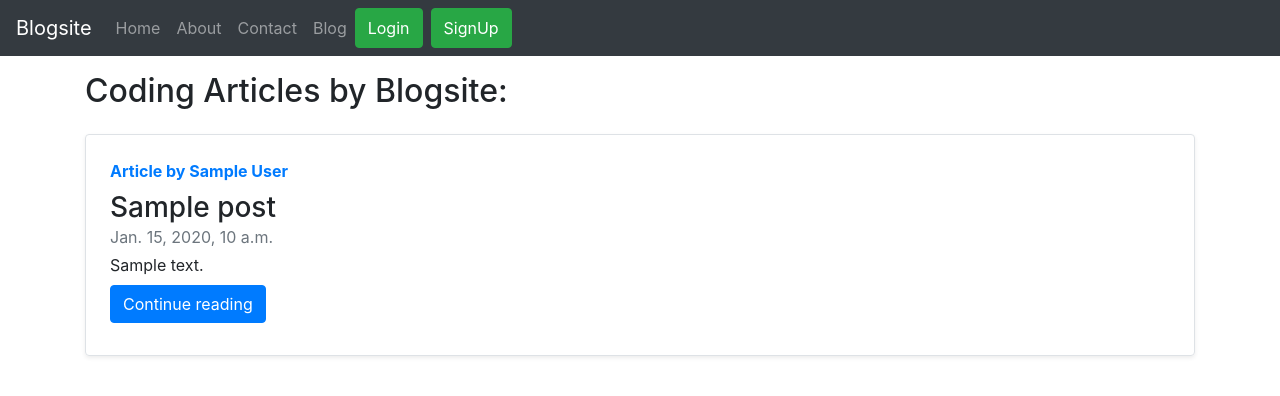
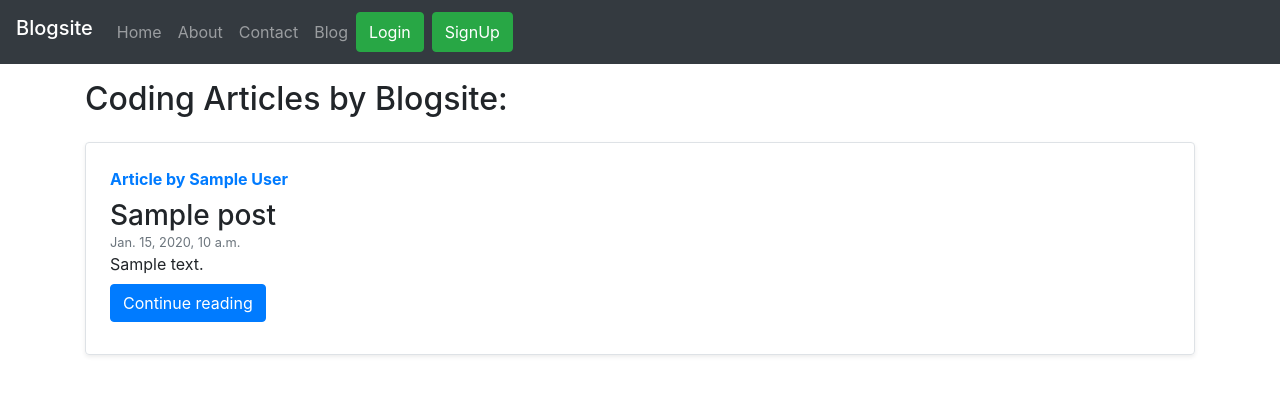
Before and after one commit to Nisargshukla2121/Blogsite, a Django app: template templates/blog/blogHome.html in a window 1280 px wide. Shown: the top 396 px of the page. Run offline with Django 3.2, Linux system fonts and the light colour scheme; the template is opened without the code that fills it: most values are stand-ins (such as "Sample title", 1, 10 or a date in 2020); some libraries are stand-ins or nearby versions.

Commit message:
timestamp for evry post update & post view and Display all blog in latest time order

```diff
--- a/blog/models.py
+++ b/blog/models.py
@@ -1,7 +1,7 @@
 from django.db import models
 from django.contrib.auth.models import User
 from django.urls import reverse
-
+from django.utils import timezone
 # Create your models here.
 class Post(models.Model):
     sno=models.AutoField(primary_key=True)
@@ -9,5 +9,8 @@ class Post(models.Model):
     content=models.TextField()
     slug=models.CharField(max_length=130)
     author = models.ForeignKey(User,  on_delete = models.SET_NULL, null=True)
+    date_posted = models.DateTimeField(default=timezone.now)
+
+
     def __str__(self):
         return self.title
--- a/templates/base.html
+++ b/templates/base.html
@@ -15,7 +15,7 @@
 
 <body>
   <nav class="navbar navbar-expand-lg navbar-dark bg-dark">
-    <a class="navbar-brand" href="/">Blogsite</a>
+    <h4 class="navbar-brand">Blogsite</h4>
     <button class="navbar-toggler" type="button" data-toggle="collapse" data-target="#navbarSupportedContent"
       aria-controls="navbarSupportedContent" aria-expanded="false" aria-label="Toggle navigation">
       <span class="navbar-toggler-icon"></span>
--- a/templates/blog/blogHome.html
+++ b/templates/blog/blogHome.html
@@ -11,7 +11,8 @@
         <div class="col p-4 d-flex flex-column position-static">
             <strong class="d-inline-block mb-2 text-primary">Article by {{post.author}}</strong>
             <h3 class="mb-0">{{post.title}}</h3>
-            <div class="mb-1 text-muted">{{post.datetime}}</div>
+            <small class="text-muted">{{ post.date_posted }}
+  </small>
             <p class="card-text mb-auto">{{post.content| truncatechars:100}}</p>
                 <div class="my-2">
             <a href="/blog/{{post.slug}}" role="button" class="btn btn-primary">Continue reading</a>
@@ -29,15 +30,15 @@
     {% endif %}
     {% for i in allPosts.paginator.page_range %}
       {% if allPosts.number == i %}
-        <li class="active"><span>{{ i }} <span class="sr-only">(current)</span></span></li>
+        &nbsp;&nbsp;<h1><li class="active"><span>{{ i }} <span class="sr-only">(current)</span></h1></span></li>
       {% else %}
-        <li><a href="?page={{ i }}">{{ i }}</a></li>
+       &nbsp; &nbsp; <li><h1><a href="?page={{ i }}">{{ i }}</a></h1></li>
       {% endif %}
     {% endfor %}
     {% if allPosts.has_next %}
-      <li><a href="?page={{ allPosts.next_page_number }}">&raquo;</a></li>
+      &nbsp; &nbsp; <li><a href="?page={{ allPosts.next_page_number }}">&raquo;</a></li>
     {% else %}
-      <li class="disabled"><span>&raquo;</span></li>
+      &nbsp;&nbsp;<li class="disabled"><span>&raquo;</span></li>
     {% endif %}
   </ul>
 {% endif %}
--- a/templates/blog/blogMy.html
+++ b/templates/blog/blogMy.html
@@ -11,9 +11,13 @@
         <div class="col p-4 d-flex flex-column position-static">
             <strong class="d-inline-block mb-2 text-primary">Article by {{user.get_username}}</strong>
             <h3 class="mb-0">{{post.title}}</h3>
+
+  <small class="text-muted">{{ post.date_posted }}
+</small>
             <div class="mb-1 text-muted">{{post.datetime}}</div>
             <p class="card-text mb-auto">{{post.content| truncatechars:100}}</p>
                 <div class="my-2">
+
             <a href="/blog/{{post.slug}}" role="button" class="btn btn-primary">Continue reading</a>
             <button class="btn btn-primary">Edit Blog</button>
 
--- a/templates/blog/blogWrite.html
+++ b/templates/blog/blogWrite.html
@@ -17,6 +17,8 @@
   <div class="form-group">
     <label for="phone">Author = <b>{{user.get_username}} </b></label>
   </div>
+  <small class="text-muted">{{ post.date_posted }}
+  </small>
   <button type="submit" class="btn btn-primary">Submit</button>
 </form>
 </div>
```
Also changed, not shown: blog/views.py (+5 -6 lines), blog/migrations/0030_post_date_posted.py (added).
